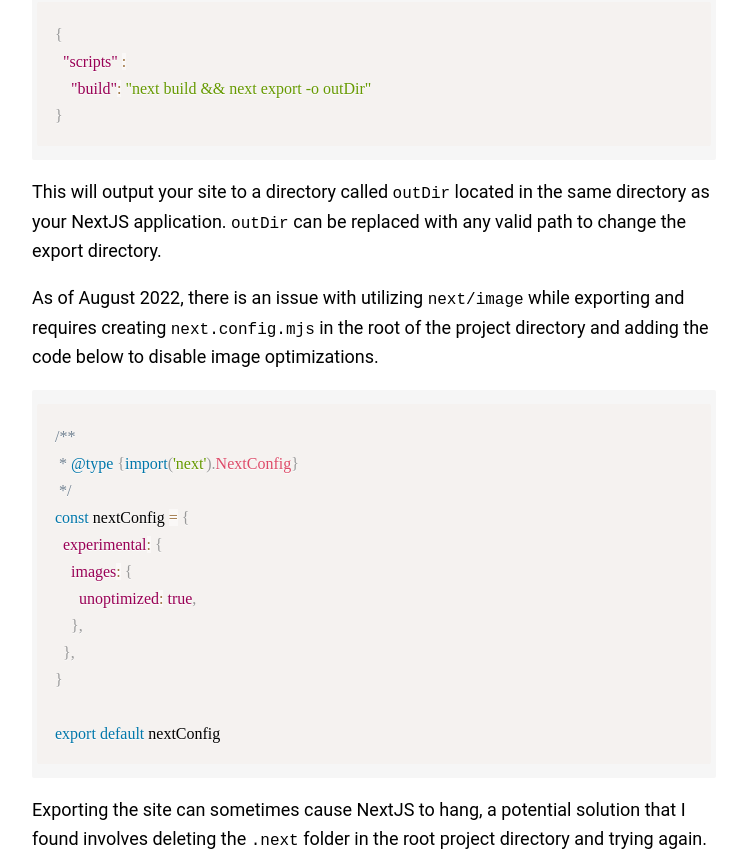
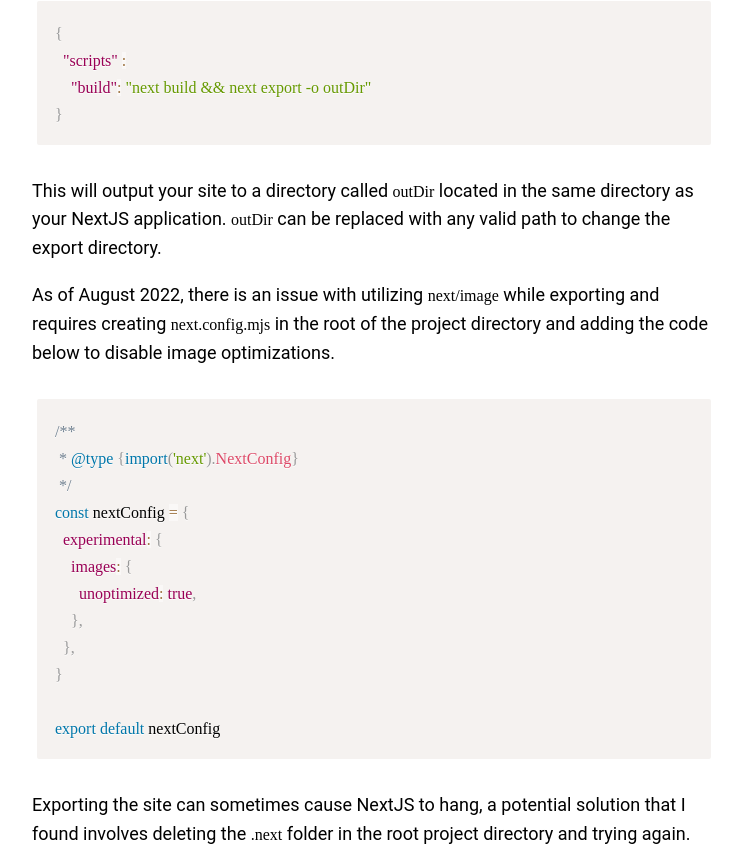
Before and after one commit to tonanth/personal-site, a Next.js app: page /posts/hello-world in a window 1280 px wide. Shown: the part 1626-2478 px from the top of the page, without its empty margins (266-1008 px from the left). Built offline with nearby package versions, Linux system fonts and the light colour scheme.

Commit message:
Set code block to use Fira Code

```diff
--- a/styles/article.module.scss
+++ b/styles/article.module.scss
@@ -13,7 +13,6 @@
   }
 
   pre {
-    background-color: #f6f6f6;
     margin: 0px;
     line-height: 1em;
     padding: 5px;
@@ -21,7 +20,7 @@
   }
 
   code {
-    font-family: 'Courier New', Courier, monospace;
+    font-family: Fira Code;
     font-size: medium;
   }
 }
```
